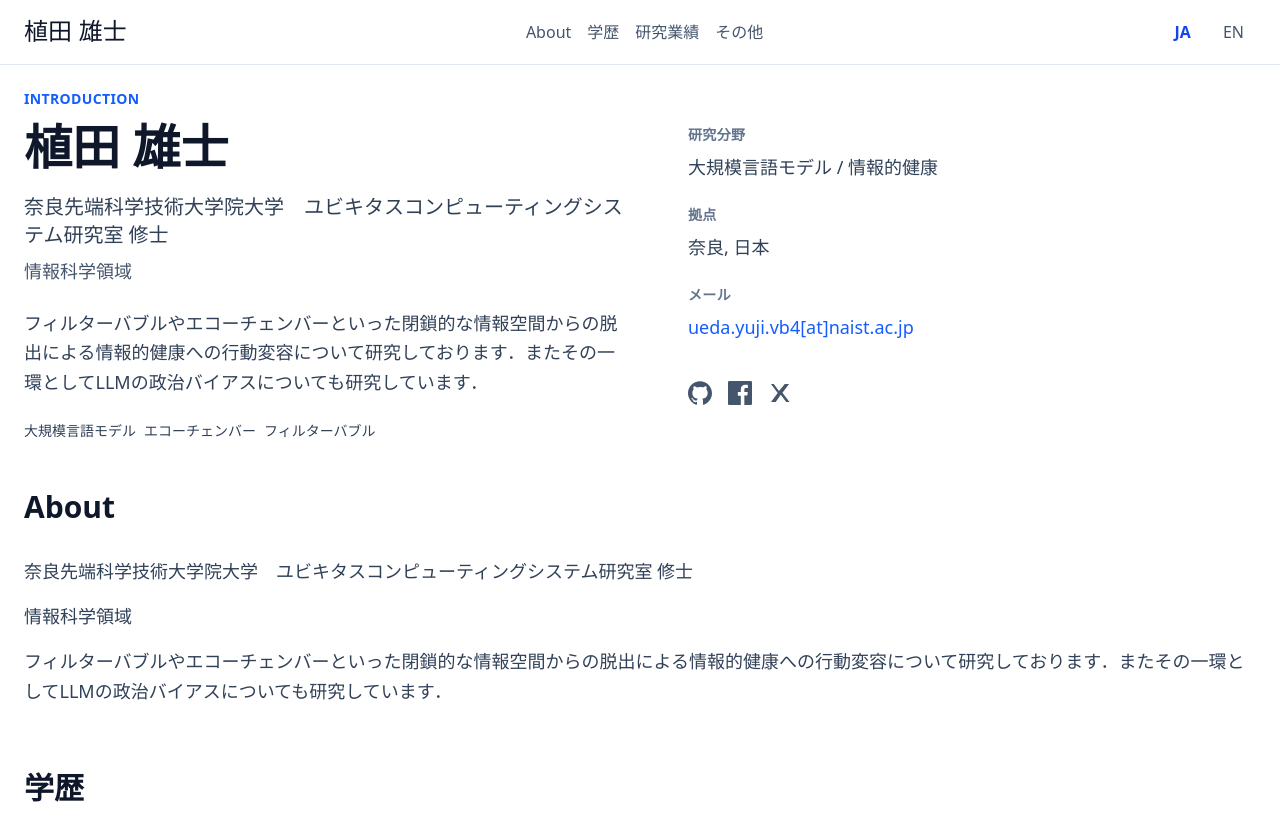
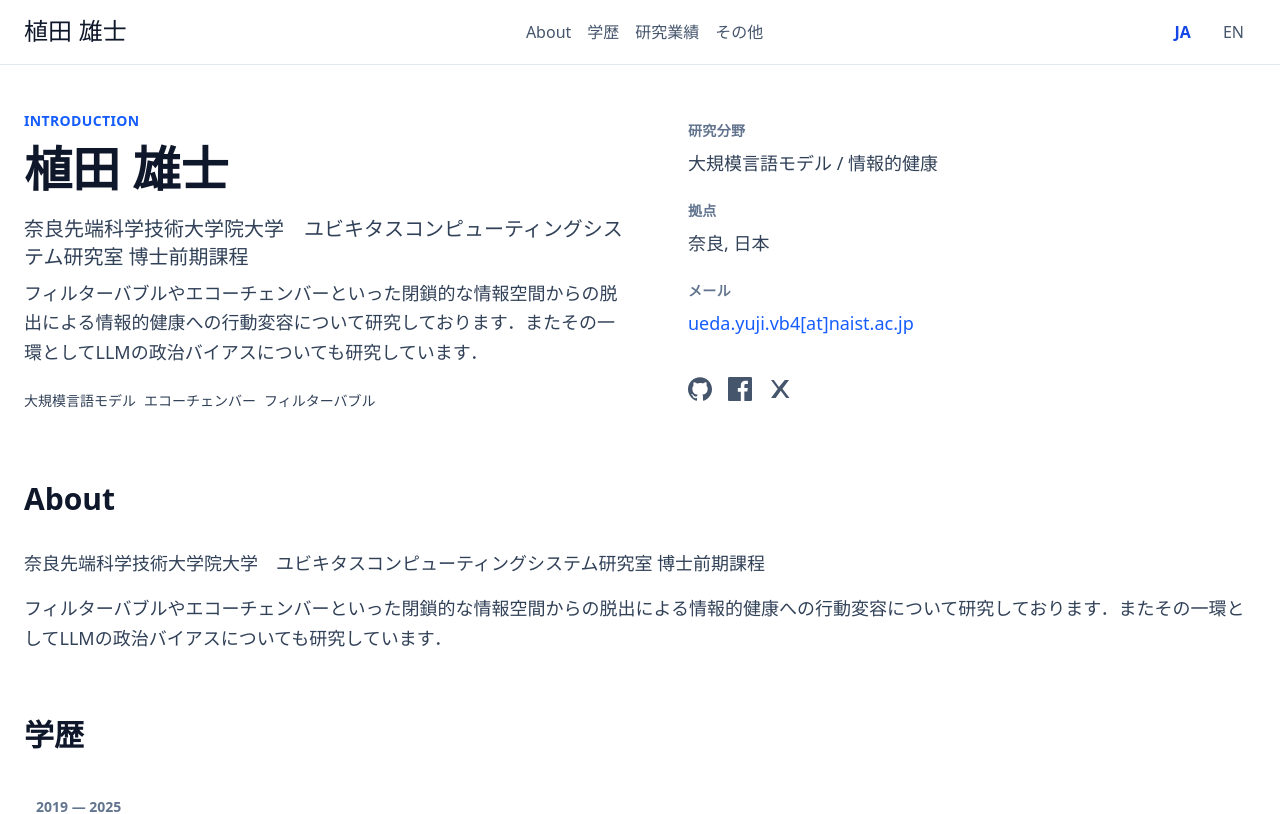
Before and after one commit to yujiponzu/my-page, a Next.js app: page / in a window 1280 px wide. Shown: the top 814 px of the page. Built offline with nearby package versions, Linux system fonts and the light colour scheme; a web font is replaced by a local one.

Commit message:
fix: affiliationの削除

```diff
--- a/data/profile.json
+++ b/data/profile.json
@@ -1,12 +1,8 @@
 {
   "name": { "ja": "植田 雄士", "en": "Yuji Ueda" },
   "title": {
-    "ja": "奈良先端科学技術大学院大学　ユビキタスコンピューティングシステム研究室 修士",
+    "ja": "奈良先端科学技術大学院大学　ユビキタスコンピューティングシステム研究室 博士前期課程",
     "en": "Master’s Student, Ubiquitous Computing Systems Laboratory, Nara Institute of Science and Technology"
-  },
-  "affiliation": {
-    "ja": "情報科学領域",
-    "en": "Division of Information Science"
   },
   "researchAreas": {
     "ja": ["大規模言語モデル", "情報的健康"],
--- a/src/app/page.tsx
+++ b/src/app/page.tsx
@@ -14,7 +14,6 @@ type LocalizedList = { ja: string[]; en: string[] };
 type Profile = {
   name: Localized;
   title: Localized;
-  affiliation: Localized;
   researchAreas: LocalizedList;
   keywords: LocalizedList | string[];
   bio: Localized;
@@ -317,9 +316,6 @@ export default function Home() {
                 <p className="mb-2 text-lg font-medium text-slate-700 sm:text-xl">
                   {profile.title[lang]}
                 </p>
-                <p className="mb-4 text-base text-slate-600 sm:mb-6 sm:text-lg">
-                  {profile.affiliation[lang]}
-                </p>
                 <p className="mb-6 text-base leading-relaxed text-slate-700 sm:text-lg">
                   {profile.bio[lang]}
                 </p>
@@ -393,7 +389,6 @@ export default function Home() {
             <SectionTitle id="about-title">{sectionTitle("about")}</SectionTitle>
             <div className="space-y-4 text-base leading-relaxed text-slate-700 sm:text-lg">
               <p className="font-medium">{profile.title[lang]}</p>
-              <p>{profile.affiliation[lang]}</p>
               <p>{profile.bio[lang]}</p>
             </div>
           </div>
```
